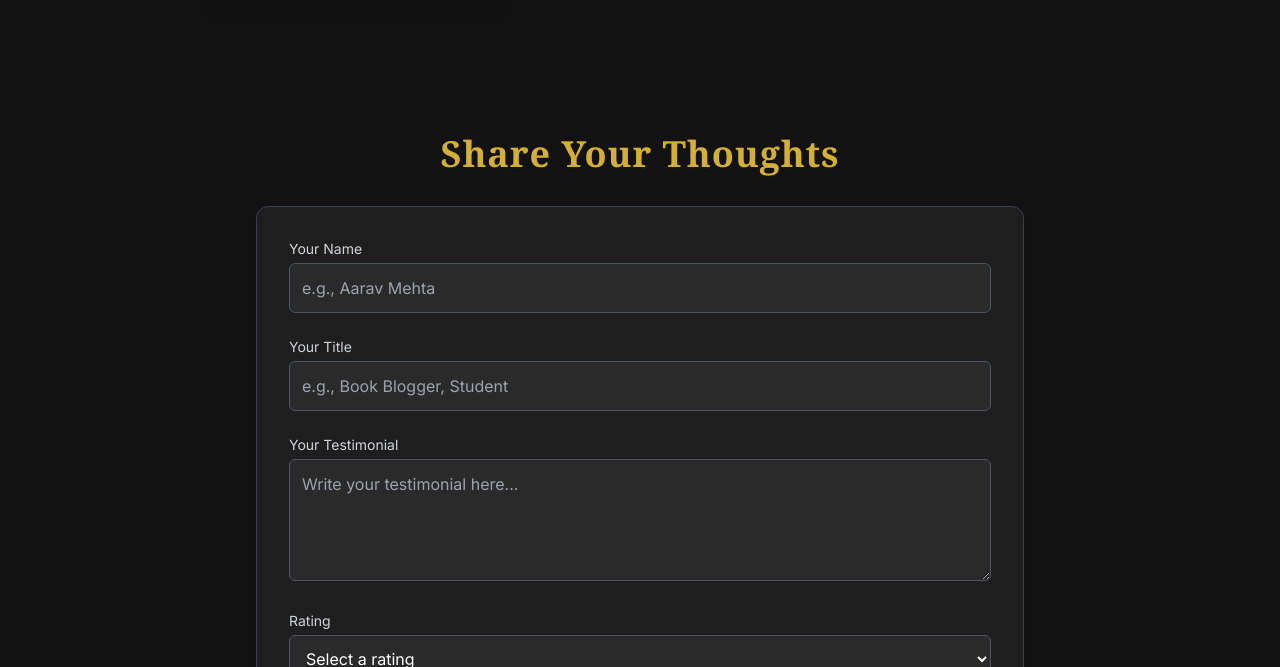
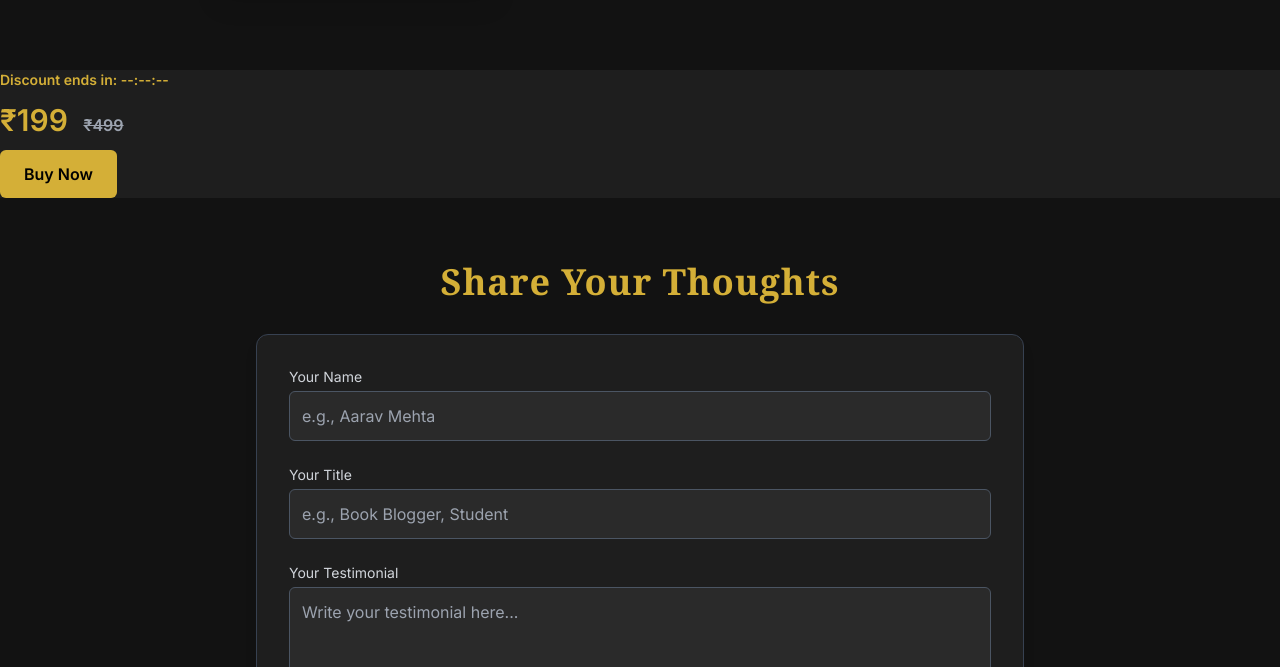
Before and after one commit to praveen00198/emptinessweshare, a website: page index.html in a window 1280 px wide. Shown: the part 2133-2800 px from the top of the page. Drawn offline with nearby package versions, Linux system fonts and the light colour scheme.

Commit message:
modified:   index.html 	modified:   public/javascript/script.js

```diff
--- a/index.html
+++ b/index.html
@@ -23,14 +23,16 @@
       class="w-full py-6 px-8 lg:px-24 bg-[#1E1E1E] flex items-center justify-between relative z-50"
     >
       <div class="text-2xl font-semibold text-[#CBB26A] heading-font">
-        A COMPODIUM BY UTKARSH
+        A COMPENDIUM BY UTKARSH
       </div>
       <ul class="hidden md:flex space-x-8 text-[#CBB26A] font-medium">
         <li><a href="#" class="hover:text-white transition">Home</a></li>
         <li>
           <a href="#about-author" class="hover:text-white transition">About</a>
         </li>
-        <li><a href="#buy-section" class="hover:text-white transition">Buy</a></li>
+        <li>
+          <a href="#buy-section" class="hover:text-white transition">Buy</a>
+        </li>
         <li>
           <a href="#contact" class="hover:text-white transition">Contact</a>
         </li>
@@ -62,7 +64,9 @@
         <li>
           <a href="#about-author" class="hover:text-white transition">About</a>
         </li>
-        <li><a href="#buy-section" class="hover:text-white transition">Buy</a></li>
+        <li>
+          <a href="#buy-section" class="hover:text-white transition">Buy</a>
+        </li>
         <li>
           <a href="#contact" class="hover:text-white transition">Contact</a>
         </li>
@@ -296,7 +300,22 @@
         </div>
       </div>
     </section>
+    <!-- Discount & Price Section -->
+    <div id="offer-section" class="text-white space-y-3">
+      <div id="countdown" class="text-sm text-[#d4af37] font-semibold mb-1">
+        Discount ends in: <span id="timer">--:--:--</span>
+      </div>
 
+      <div class="text-3xl font-bold text-[#d4af37]">
+        ₹199 <span class="text-base line-through text-gray-400 ml-2">₹499</span>
+      </div>
+
+      <button
+        class="bg-[#d4af37] text-black px-6 py-3 rounded-md font-semibold hover:bg-[#c59c2f] transition-all"
+      >
+        Buy Now
+      </button>
+    </div>
 
     <!-- Testimonial forms -->
     <section
@@ -413,8 +432,6 @@
         </form>
       </div>
     </section>
-
-
 
     <!-- Footer -->
     <footer class="bg-[#0e0e0e] text-gray-300 pt-16 pb-8 px-6 md:px-24">
--- a/public/javascript/script.js
+++ b/public/javascript/script.js
@@ -39,8 +39,9 @@ const menuBtn = document.getElementById('menu-btn');
 
 
 
-  function startCountdown(duration) {
+ function startCountdown(duration) {
     const timerEl = document.getElementById("timer");
+    const offerSection = document.getElementById("offer-section");
     let endTime = Date.now() + duration * 1000;
 
     function updateTimer() {
@@ -48,13 +49,25 @@ const menuBtn = document.getElementById('menu-btn');
       const hours = String(Math.floor(remaining / 3600000)).padStart(2, '0');
       const mins = String(Math.floor((remaining % 3600000) / 60000)).padStart(2, '0');
       const secs = String(Math.floor((remaining % 60000) / 1000)).padStart(2, '0');
+
       timerEl.textContent = `${hours}:${mins}:${secs}`;
-      if (remaining <= 0) clearInterval(interval);
+
+      if (remaining <= 0) {
+        clearInterval(interval);
+        // Hide the offer
+        offerSection.classList.add("hidden");
+        // Optionally, show a message
+        const expiredMsg = document.createElement("div");
+        expiredMsg.className = "text-red-500 font-semibold mt-4";
+        expiredMsg.textContent = "The limited-time discount has ended.";
+        offerSection.parentElement.appendChild(expiredMsg);
+      }
     }
 
     updateTimer();
     const interval = setInterval(updateTimer, 1000);
   }
 
-  // Start countdown on page load for 6 hours
-  document.addEventListener("DOMContentLoaded", () => startCountdown(6 * 60 * 60));
+  document.addEventListener("DOMContentLoaded", () => {
+    startCountdown(6 * 60 * 60); // 6-hour countdown
+  });
```
